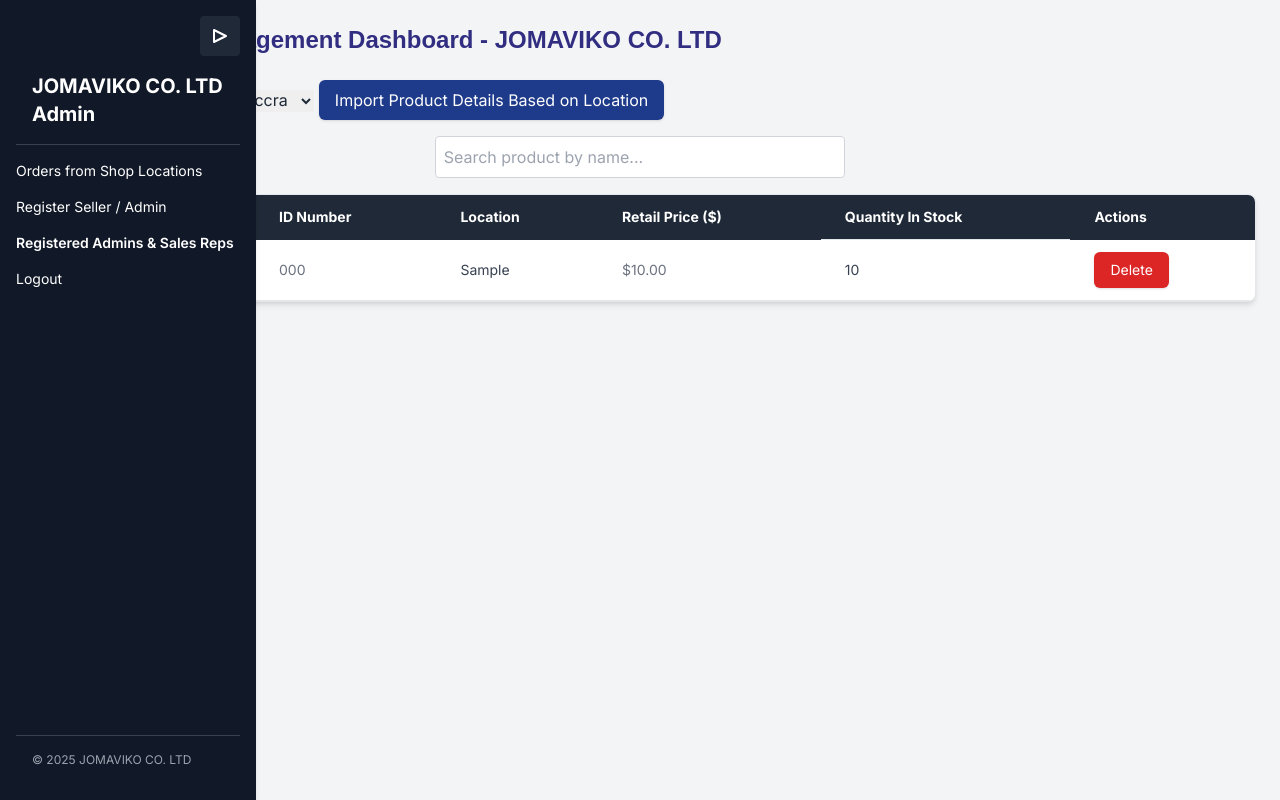
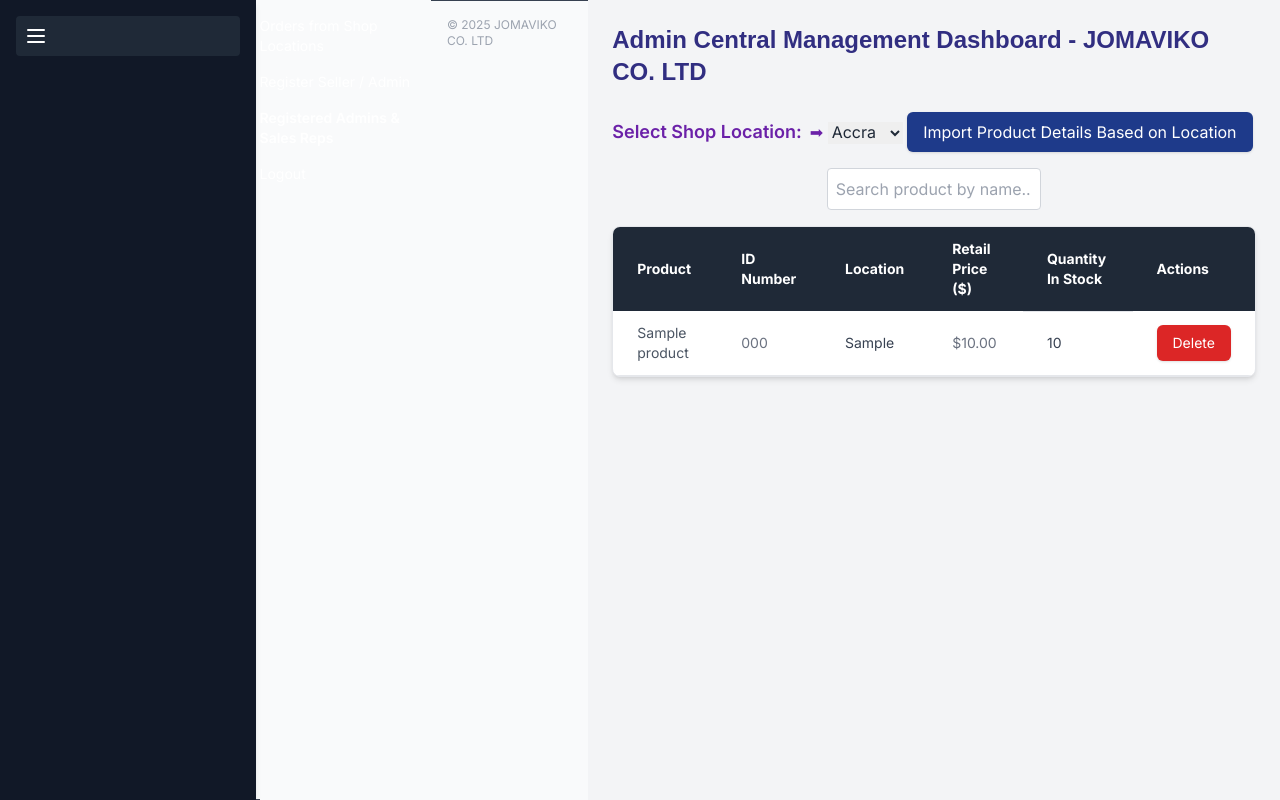
Before and after one commit to Martin4dbest/jomaviko, a Flask app: page /admin in a window 1280 px wide. Run offline with Flask 3, Linux system fonts and the light colour scheme; a user stored in the database is signed in; tables that the repository leaves empty hold one stand-in row (values such as "Sample post"); some libraries are stand-ins or nearby versions.

Commit message:
updated code to fit devices

```diff
--- a/templates/admin_dashboard.html
+++ b/templates/admin_dashboard.html
@@ -102,18 +102,35 @@
 
 <body class="bg-gray-50 min-h-screen text-gray-800 flex flex-col md:flex-row">
 
+
   <!-- Sidebar -->
   <aside
   x-data="{ sidebarOpen: true }"
   class="fixed top-0 left-0 h-screen transition-all duration-300 ease-in-out bg-gray-900 text-white shadow-md flex flex-col z-50"
   :class="sidebarOpen ? 'w-full md:w-64 p-4' : 'w-16 p-2'"
 >
-
-  <!-- Toggle Button (Top Right) -->
-  <div class="flex justify-end">
+  <!-- Collapse Toggle Button -->
   <button
     @click="sidebarOpen = !sidebarOpen"
-      class="bg-gray-800 p-2 rounded text-white hover:text-green-400"
+    class="bg-gray-800 text-white p-2 rounded mb-4"
+  >
+    <!-- Icon (hamburger style) -->
+    <svg xmlns="http://www.w3.org/2000/svg" class="h-6 w-6" fill="none"
+         viewBox="0 0 24 24" stroke="currentColor">
+      <path stroke-linecap="round" stroke-linejoin="round" stroke-width="2"
+            d="M4 6h16M4 12h16M4 18h16" />
+    </svg>
+  </button>
+
+</aside>
+
+
+
+<!-- Toggle Button -->
+<div class="flex justify-end mb-4">
+  <button
+    @click="sidebarOpen = !sidebarOpen"
+    class="focus:outline-none text-white hover:text-green-400"
     title="Toggle Sidebar"
   >
     <!-- Hamburger Icon -->
@@ -133,19 +150,20 @@
 </div>
 
   <!-- Sidebar Header -->
-  <div x-show="sidebarOpen" class="p-4 text-xl font-bold border-b border-gray-700">
+  <div x-show="sidebarOpen" class="p-4 text-xl font-bold border-b border-gray-700 text-white">
     JOMAVIKO CO. LTD Admin
   </div>
 
   <!-- Sidebar Nav Links -->
-  <nav class="flex-grow mt-4 space-y-4 text-sm font-medium" x-show="sidebarOpen">
+  <nav class="flex-grow mt-4 space-y-4 text-sm font-medium text-white" x-show="sidebarOpen">
+
     <!-- Orders from Shop Locations -->
     <a href="{{ url_for('select_order_location') }}"
       class="block hover:text-green-400 transition-colors duration-300">
       Orders from Shop Locations
     </a>
 
-    <!-- Register Seller / Admin -->
+    <!-- Register Seller / Admin Link -->
     <a href="{{ url_for('register') }}"
       class="block hover:text-green-400 transition-colors duration-300">
       Register Seller / Admin
@@ -162,7 +180,7 @@
       <div class="mt-4 space-y-2">
         {% for user in users %}
           <a href="{{ url_for('view_users', user_id=user.id) }}"
-            class="block text-sm font-medium hover:text-green-400 transition-colors duration-300">
+            class="block text-sm font-medium text-white hover:text-green-400 transition-colors duration-300">
             <p>{{ user.username }} ({{ user.role }})</p>
             {% if user.location %}
               <p class="text-xs text-gray-400">{{ user.location }}</p>
@@ -179,12 +197,13 @@
     </a>
   </nav>
 
+  </nav>
+
   <!-- Footer -->
   <div x-show="sidebarOpen" class="p-4 text-xs text-gray-400 border-t border-gray-700">
     &copy; 2025 JOMAVIKO CO. LTD
   </div>
   </aside>
-
 
   <!-- Main Content -->
   <main class="flex-grow p-6 bg-gray-100 main-content">
```
Lines whose indentation alone changed are shown as unchanged.
